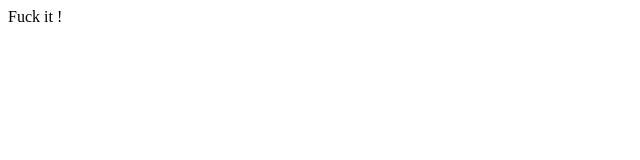
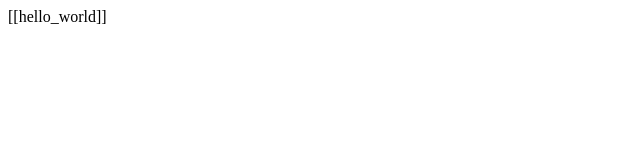
Before and after one commit to lpotherat/demo, a plain HTML site: page index.html in a window 1280 px wide. Shown: the full height of the page, 0-640 px from the left. Drawn offline with Linux system fonts and the light colour scheme.

Commit message:
Prise en charge i18n

```diff
--- a/index.html
+++ b/index.html
@@ -1,6 +1,5 @@
 <html>
 <body>
-Fuck it !
-<!-- TODO add i18n management -->
+[[hello_world]]
 </body>
 </html>
```
